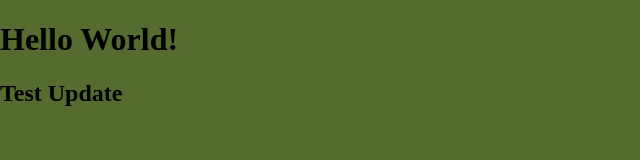
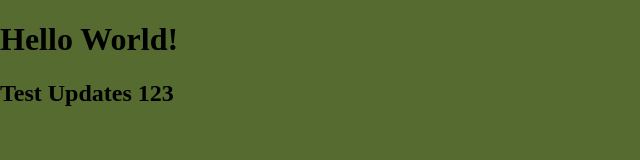
Before and after one commit to kvinothkumarkks/project-1, a plain HTML site: page index.html in a window 1280 px wide. Shown: the full height of the page, 0-640 px from the left. Drawn offline with Linux system fonts and the light colour scheme.

Commit message:
initial commit

```diff
--- a/index.html
+++ b/index.html
@@ -12,7 +12,7 @@
 </head>
 <body>
     <h1>Hello World!</h1>
-    <h2>Test Update</h2>
+    <h2>Test Updates 123</h2>
     <script src="script.js"></script>
 </body>
 </html>
```
